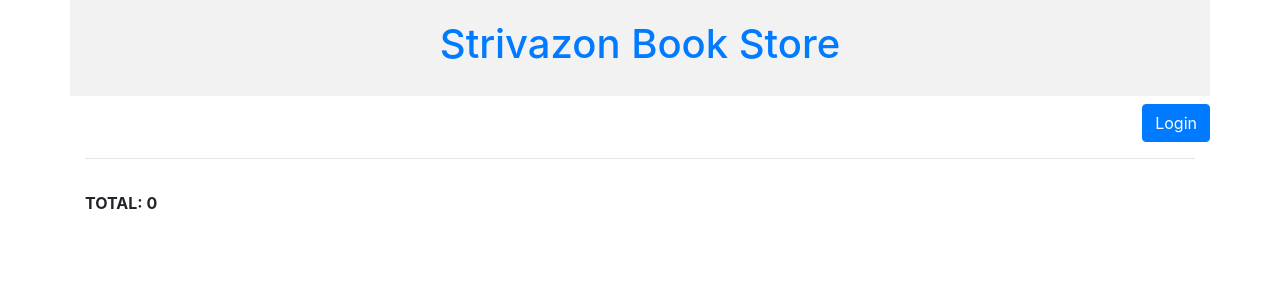
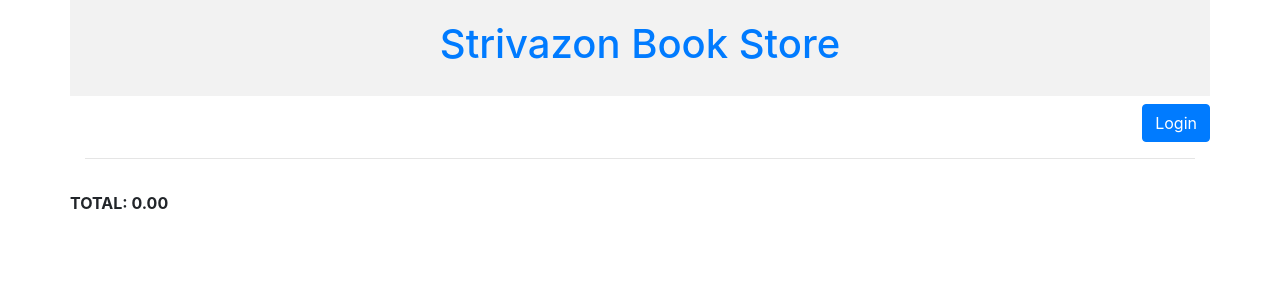
Before and after one commit to StefanoMiC/m7-d2-strivazon-work-in-progress, a React (Create React App) app: page /cart in a window 1280 px wide. Shown: the top 300 px of the page. Built offline with nearby package versions, Linux system fonts and the light colour scheme.

Commit message:
Fixes layout

```diff
--- a/src/App.js
+++ b/src/App.js
@@ -17,7 +17,7 @@ function App() {
         <CartIndicator />
       </div>
       <hr />
-      <div className="container">
+      <div className="container px-0">
         <Route path="/" exact component={BookStore} />
         <Route path="/cart" exact component={Cart} />
       </div>
--- a/src/components/BookDetail.jsx
+++ b/src/components/BookDetail.jsx
@@ -32,9 +32,9 @@ class BookDetail extends Component {
 
   render() {
     return this.state.book ? (
-      <div className="col-sm-8">
-        <div className="row mt-3">
-          <div className="col-sm-12">
+      <div className="col-md-8">
+        <div className="row no-gutters mt-2">
+          <div className="col-sm-12 px-0">
             <h1>{this.state.book.title}</h1>
           </div>
           <div className="row mt-3">
@@ -62,15 +62,17 @@ class BookDetail extends Component {
                   BUY
                 </Button>
               ) : (
-                <p>Users must log in to purchase</p>
+                <p>
+                  <u>Users must log in to purchase</u>
+                </p>
               )}
             </div>
           </div>
         </div>
       </div>
     ) : (
-      <div className="col-sm-8">
-        <div className="row margin-top">
+      <div className="col-md-8">
+        <div className="row no-gutters mt-2">
           <h3> Please select a book! </h3>
         </div>
       </div>
--- a/src/components/BookList.jsx
+++ b/src/components/BookList.jsx
@@ -2,7 +2,7 @@ import React from "react";
 import Book from "./Book";
 
 export default ({ books, changeBook, bookSelected }) => (
-  <ul className="col-sm-4">
+  <ul className="col-md-4">
     {books.map((book, index) => (
       <Book
         {...book}
--- a/src/components/Cart.jsx
+++ b/src/components/Cart.jsx
@@ -39,12 +39,14 @@ class Cart extends Component {
           ))}
         </ul>
         <div className="row">
-          <div className="col-sm-12 font-weight-bold">
+          <div className="col-sm-12 font-weight-bold mb-5">
             TOTAL:{" "}
-            {cart.reduce(
-              (acc, currentValue) => acc + parseFloat(currentValue.price),
-              0
-            )}
+            {cart
+              .reduce(
+                (acc, currentValue) => acc + parseFloat(currentValue.price),
+                0
+              )
+              .toFixed(2)}
           </div>
         </div>
       </div>
```
Also changed, not shown: src/components/Book.jsx (+1 -11 lines).
